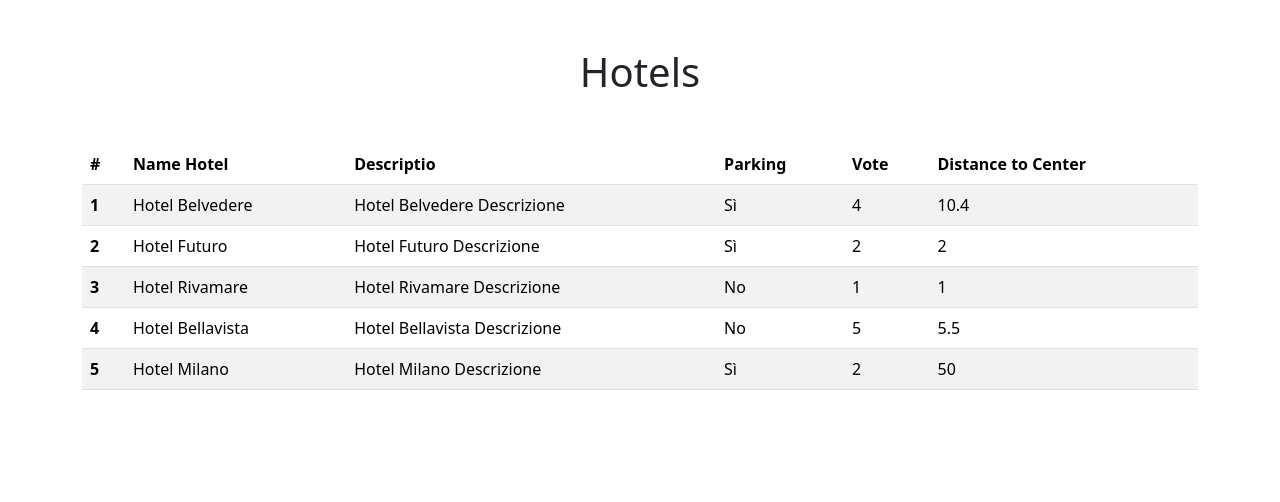
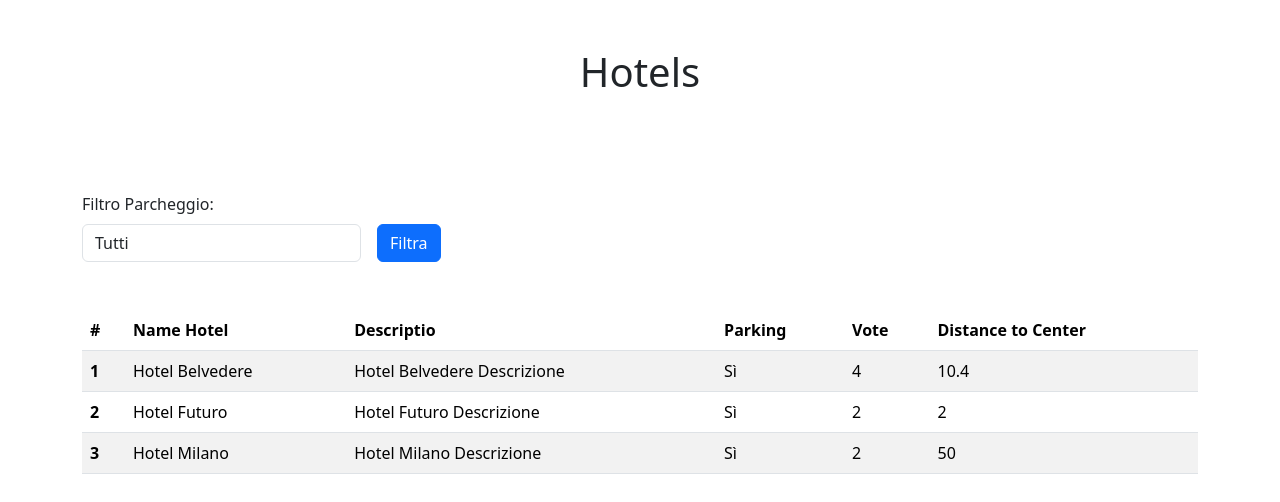
Before and after one commit to byHYONS/php-hotel, a PHP site: page /?parking=1 in a window 1280 px wide. Shown: the top 502 px of the page. Run offline with PHP 8.4, Linux system fonts and the light colour scheme.

Commit message:
[UPD] bonus 1, Added filter for selecting hotels with parking • Fine Esercizio

```diff
--- a/index.php
+++ b/index.php
@@ -40,8 +40,7 @@ $hotels = [
 
 ];
 
-
-
+// var_dump($hotels)
 // foreach ($hotels as $key => $hotelList) {
 //     echo '<hr>';
 //     foreach ($hotelList as $key => $hotel) {
@@ -49,7 +48,27 @@ $hotels = [
 //     }
 // }
 
-// ?>
+
+// assegno alla variabile il valore della select:
+$park_selected = $_GET['parking'];
+// definisco una fariabile dove ciclare gli hotel filtrati dalla select:
+$filteredHotels = [];
+
+// condizione per filtrare gli hotel:
+if ($park_selected !== '') {
+    $park_select = $park_selected === '1' ? true : false;
+    foreach ($hotels as $hotelList) {
+        if ($hotelList['parking'] == $park_select) {
+            $filteredHotels[] = $hotelList;
+        }
+    }
+} else {
+    $filteredHotels = $hotels;
+}
+
+// var_dump($filteredHotels);
+
+?>
 
 <!DOCTYPE html>
 <html lang="en">
@@ -68,6 +87,24 @@ $hotels = [
     <section class="mt-5">
         <div class="container">
             <h1 class="text-center mb-5">Hotels</h1>
+
+            <!-- Form per il filtro -->
+            <form method="GET" action="">
+                <div class="d-flex my-5">
+                    <div class="form-group col-3">
+                        <label class="mb-2 mt-5" for="parking">Filtro Parcheggio:</label>
+                        <select name="parking" id="parking" class="form-control blue-select">
+                            <option value="">Tutti</option>
+                            <option value="1" >Sì</option>
+                            <option value="0" >No</option>
+                        </select>
+                    </div>
+                    <div class="col-1 align-content-end ps-3">
+                        <button type="submit" class="btn btn-primary">Filtra</button>
+                    </div>
+                </div>
+            </form>
+
             <table class="table table-striped">
                 <thead>
                     <tr>
@@ -80,11 +117,11 @@ $hotels = [
                     </tr>
                 </thead>
                 <tbody>
-                    <?php foreach ($hotels as $key => $hotelList) : ?>
+                    <?php foreach ($filteredHotels as $key => $hotelList) : ?>
                         <tr>
                             <th scope="row"><?php echo $key + 1; ?></th>
                             <?php foreach ($hotelList as $key => $hotel) : ?>
-                            <?php if($key === 'parking') : ?>
+                                <?php if ($key === 'parking') : ?>
                                     <td><?php echo $hotel ? 'Sì' : 'No'; ?></td>
                                 <?php else : ?>
                                     <td><?php echo $hotel; ?></td>
```
Lines whose indentation alone changed are shown as unchanged.
